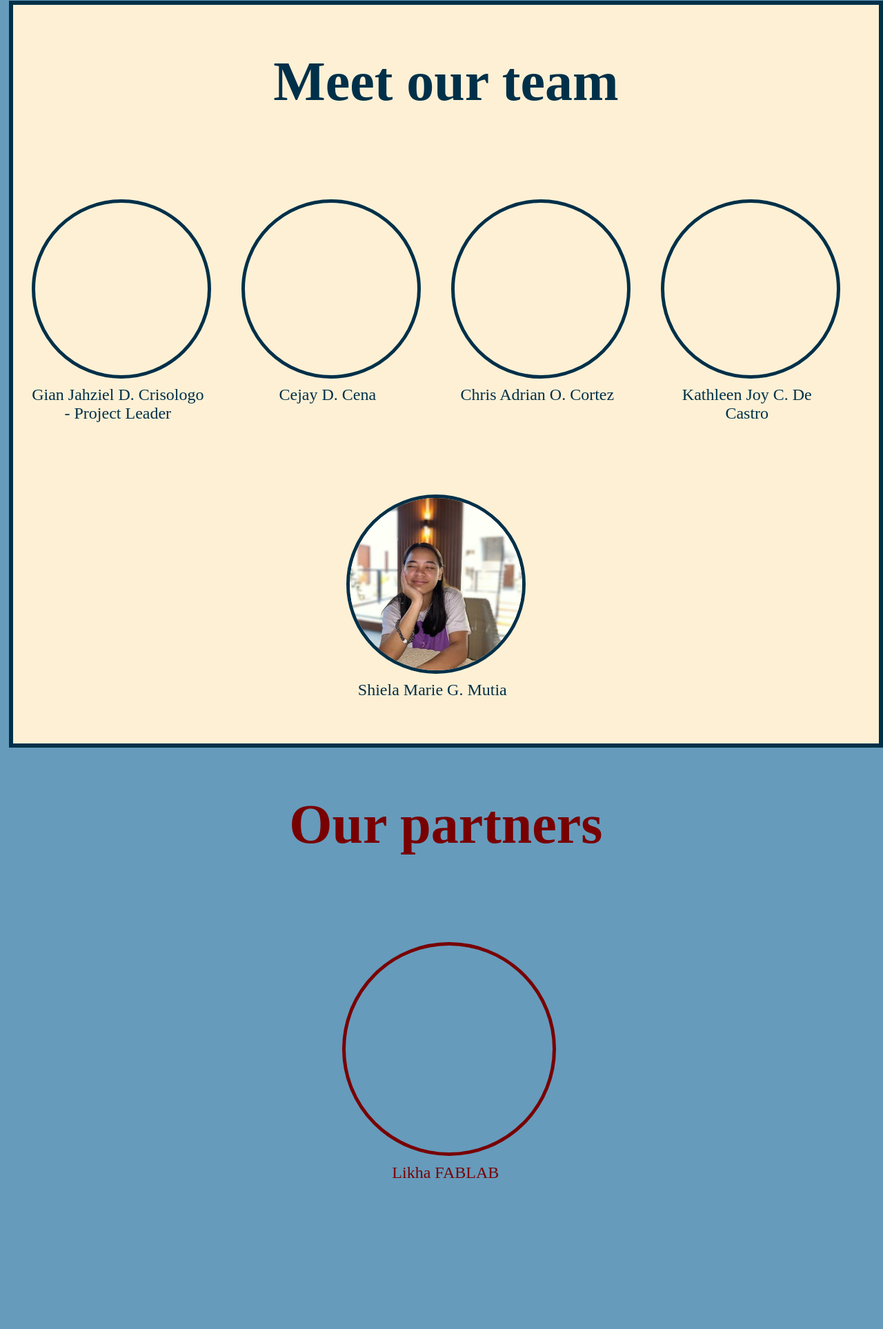
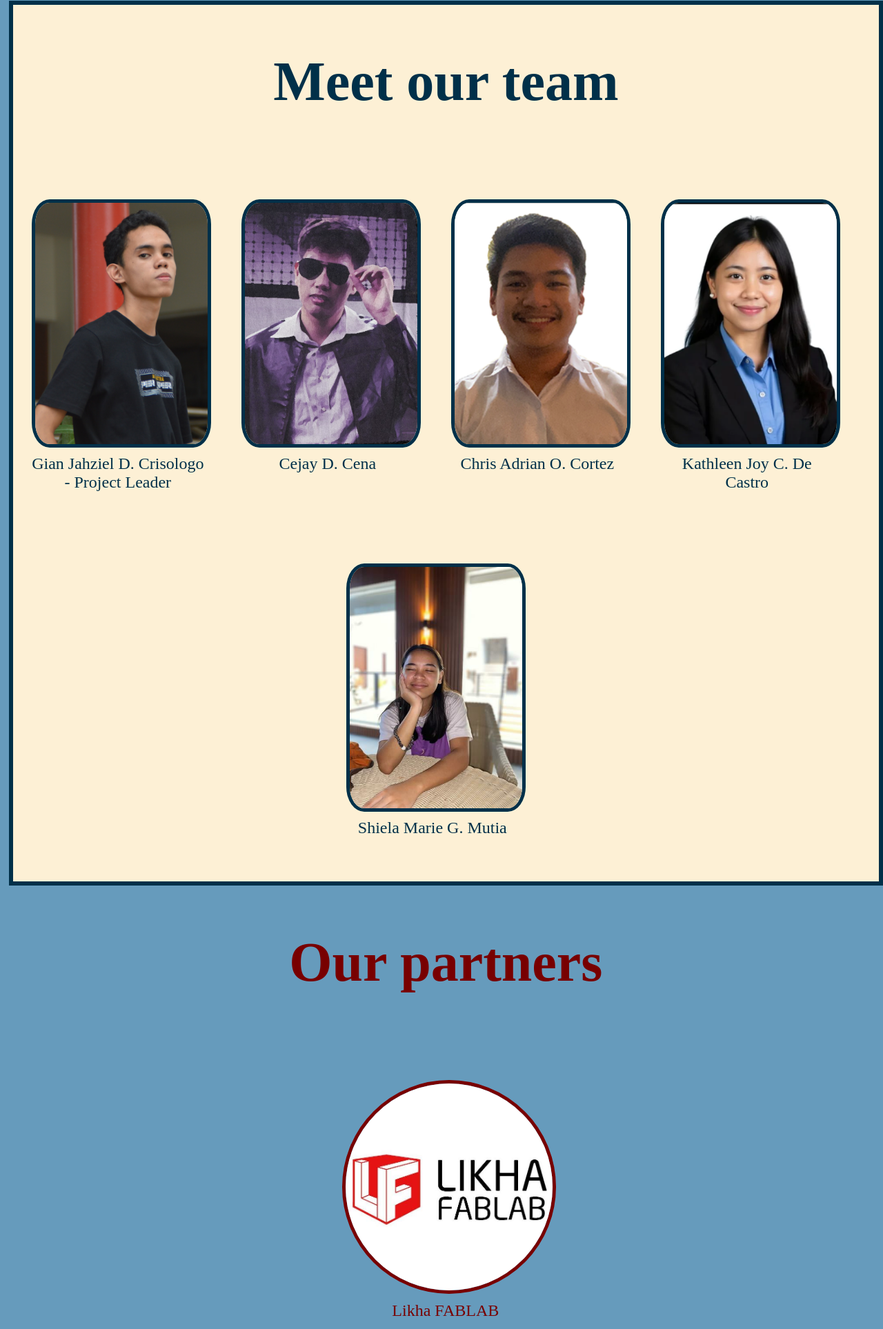
Before and after one commit to aeesm/Kumatha, a plain HTML site: page index.html in a window 1280 px wide. Shown: the part 3167-5094 px from the top of the page at 69% size. Drawn offline with Linux system fonts and the light colour scheme.

Commit message:
update index.html

```diff
--- a/index.html
+++ b/index.html
@@ -59,10 +59,10 @@
         <h2>Meet our team</h2>
         <br>
         <div class="about-ctnr">
-            <div class="team"><div class="team-img"></div><p>Gian Jahziel D. Crisologo - Project Leader</p></div>
-            <div class="team"><div class="team-img"></div><p>Cejay D. Cena</p></div>
-            <div class="team"><div class="team-img"></div><p>Chris Adrian O. Cortez</p></div>
-            <div class="team"><div class="team-img"></div><p>Kathleen Joy C. De Castro</p></div>
+            <div class="team"><div class="team-img"><img src="Gian.png" alt="Gian"></div><p>Gian Jahziel D. Crisologo - Project Leader</p></div>
+            <div class="team"><div class="team-img"><img src="Cejay.png" alt="Cejay"></div><p>Cejay D. Cena</p></div>
+            <div class="team"><div class="team-img"><img src="Adrian.png" alt="Adrian"></div><p>Chris Adrian O. Cortez</p></div>
+            <div class="team"><div class="team-img"><img src="Kath.png" alt="Kath"></div><p>Kathleen Joy C. De Castro</p></div>
             <div class="team"><div class="team-img"><img src="shiela.jpg" alt="Shiela"></div><p>Shiela Marie G. Mutia</p></div>
         </div>
         </section>
@@ -70,7 +70,7 @@
         <h2>Our partners</h2>
         <br>
         <div class="about-ctnr">
-            <div class="team"><div class="partner-img"></div><p>Likha FABLAB</p></div>
+            <div class="team"><div class="partner-img"><img src="likha.jpg" alt="Liha"></div><p>Likha FABLAB</p></div>
         </div>
     </section>
     <section id="services">
--- a/style.css
+++ b/style.css
@@ -147,8 +147,8 @@ button:hover {
 
 .team-img {
     width: 250px;
-    height: 250px;
-    border-radius: 50%;
+    height: 350px;
+    border-radius: 10%;
     overflow: hidden;
     border: 5px solid #003049;
     margin: 0;
@@ -183,8 +183,17 @@ button:hover {
 .partner-img {
     width: 300px;
     height: 300px;
+    overflow: hidden;
     border-radius: 50%;
     border: 5px solid #780000;
+}
+
+.partner-img img {
+    width: 100%;
+    height: 100%;
+    object-fit: cover;
+    margin: 0;
+    padding: 0;
 }
 
 #partner p {
```
Also changed, not shown: Adrian.png (added), Cejay.png (added), Gian.png (added), Kath.png (added), likha.jpg (added).
